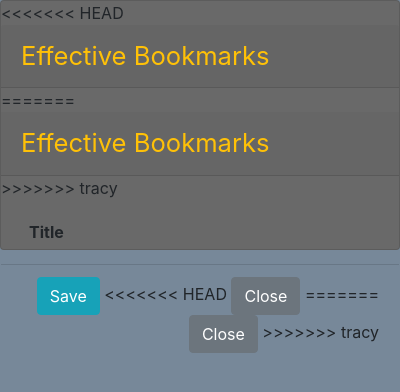
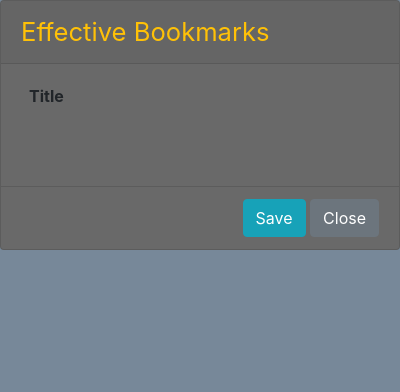
Before and after one commit to tracytn0411/Effective-Bookmarks, a browser extension: page public/extension/popup.html in a window 400 px wide. Drawn offline with nearby package versions, Linux system fonts and the light colour scheme.

Commit message:
updted popup.html

```diff
--- a/public/extension/popup.html
+++ b/public/extension/popup.html
@@ -17,32 +17,19 @@
 
   <body>
     <div class="card popup">
-<<<<<<< HEAD
 
       <div class="card-header">
         <a class='text-decoration-none popupEB' href="https://effective-bookmarks.herokuapp.com" target="_blank">Effective Bookmarks</a>
       </div>
 
-
-=======
-
-      <div class="card-header">
-        <a class='text-decoration-none popupEB' href="https://effective-bookmarks.herokuapp.com" target="_blank">Effective Bookmarks</a>
-      </div>
-
->>>>>>> tracy
       <div class='card-body' id="tabInfo">
         <p class="d-inline font-weight-bold p-2 .title">Title</p>
         <p class='d-inline p-2 text-white' id="newTitle"></p>
       </div>
       <div class="card-footer bg-transparent text-right">
         <button class="btn btn-info saveEB">Save</button>
-<<<<<<< HEAD
-        <button class="btn btn-secondary">Close</button>
-=======
         <button class="btn btn-secondary closeEB">Close</button>
 
->>>>>>> tracy
       </div>
 
       <div></div>
```
